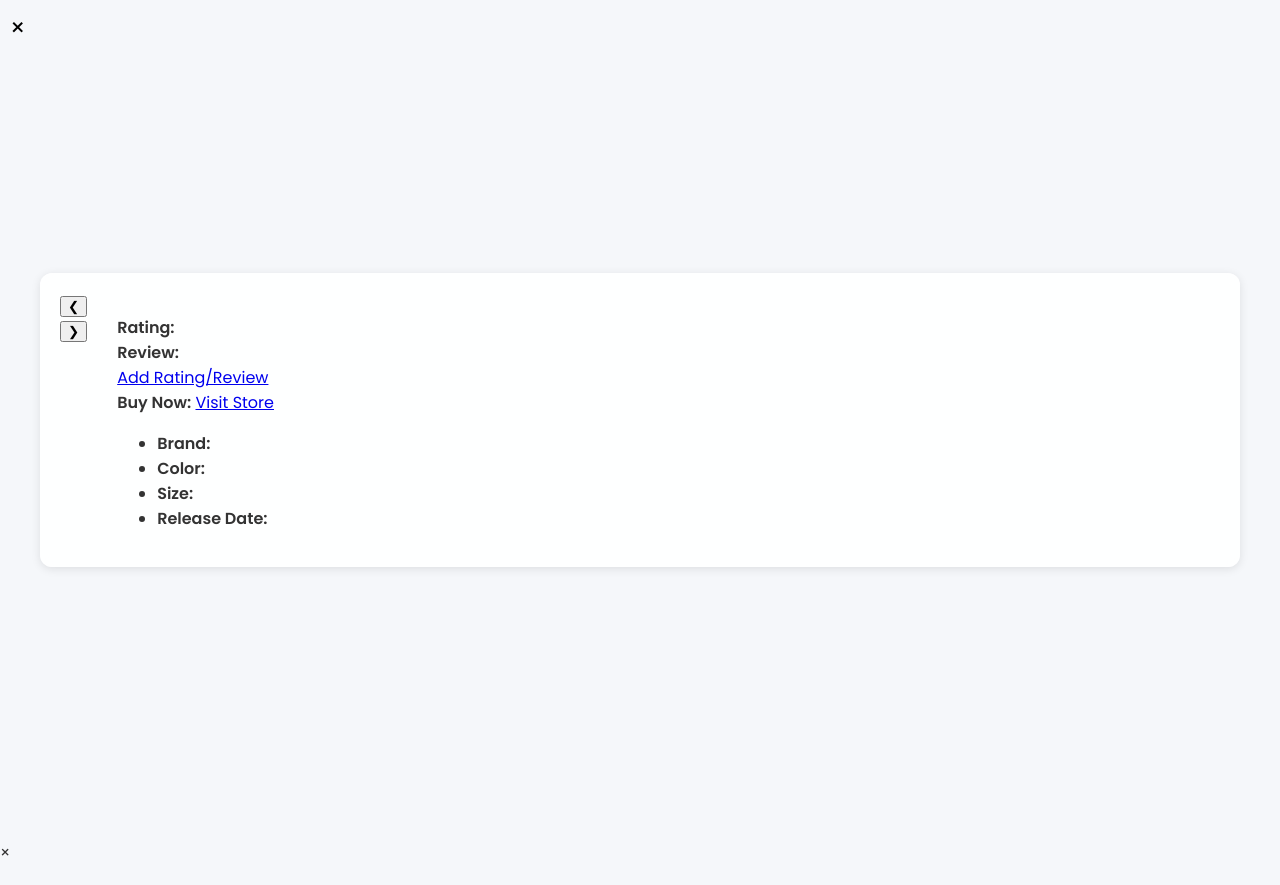
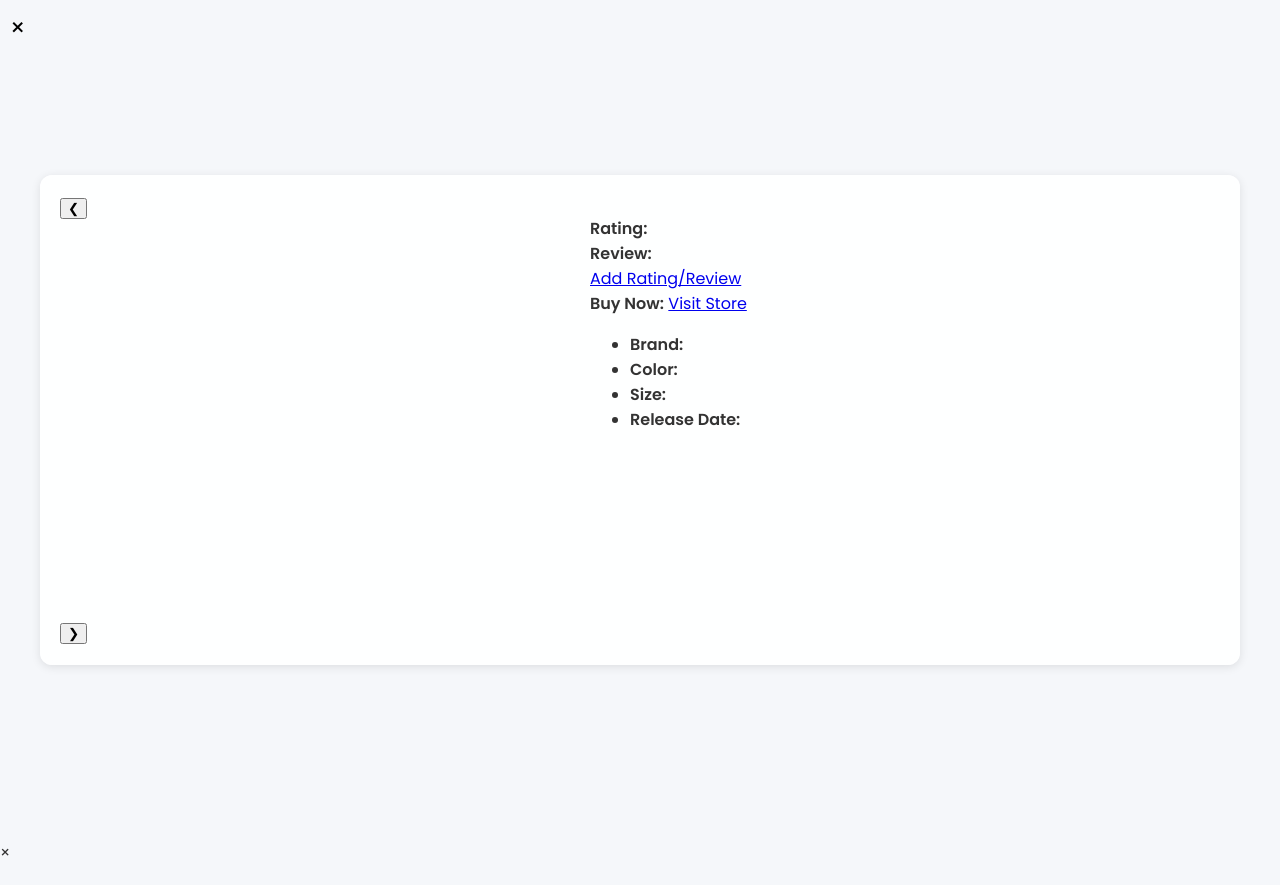
Before and after one commit to REDD-debug/COS-221---Assignment-5, a PHP site: page /COS221/view.php in a window 1280 px wide. Shown: the top 885 px of the page. Run offline with PHP 8.4, Linux system fonts and the light colour scheme.

Commit message:
Update view.css

```diff
--- a/CSS/view.css
+++ b/CSS/view.css
@@ -35,3 +35,17 @@ body {
     box-shadow: 0 2px 10px rgba(0, 0, 0, 0.1);
     backdrop-filter: blur(6px);
 }
+
+.carousel {
+    flex: 1;
+    position: relative;
+    max-width: 500px;
+}
+
+.carousel-images {
+    position: relative;
+    width: 100%;
+    height: 400px;
+    overflow: hidden;
+    border-radius: 8px;
+}
```
